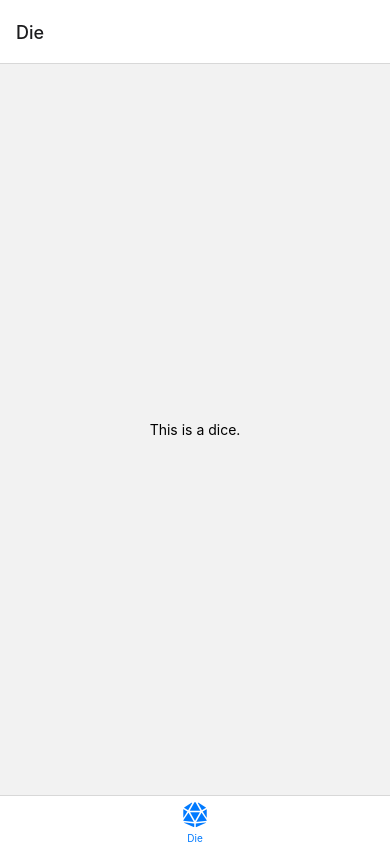
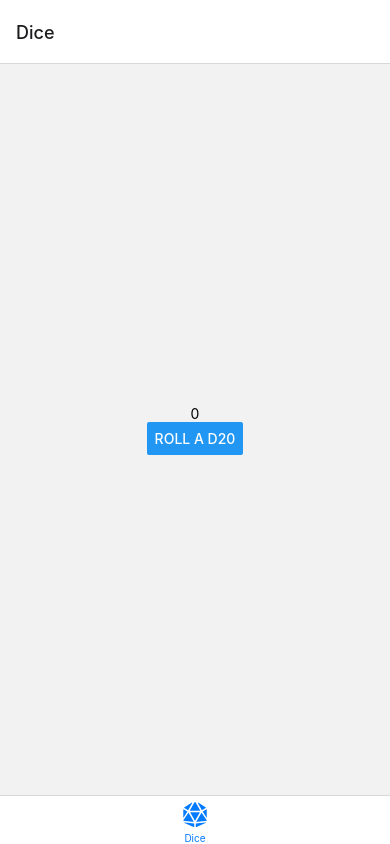
Before and after one commit to devinrbopp/dice_roller, a React Native app: screen /Dice in a window 390 px wide. Built offline with nearby package versions, Linux system fonts and the light colour scheme.

Commit message:
can roll single d20, value refreshes on page

```diff
--- a/App.tsx
+++ b/App.tsx
@@ -4,7 +4,7 @@ import { createBottomTabNavigator } from '@react-navigation/bottom-tabs';
 import type { BottomTabNavigationOptions } from '@react-navigation/bottom-tabs';
 import { NavigationContainer } from '@react-navigation/native';
 import { FontAwesome5 } from '@expo/vector-icons';
-import Die from './components/Die';
+import Dice from './components/Dice';
 
 
 const Tab = createBottomTabNavigator()
@@ -13,7 +13,7 @@ const App = () => {
   return (
       <NavigationContainer>
         <Tab.Navigator>
-          <Tab.Screen name="Die" component={Die} options={{
+          <Tab.Screen name="Dice" component={Dice} options={{
             tabBarIcon: ({color, size}) => {
               return <FontAwesome5 name="dice-d20" color={color} size ={size} />
             }
--- /dev/null
+++ b/components/Dice.tsx
@@ -0,0 +1,19 @@
+import { StyleSheet, Text, View, Button } from 'react-native'
+import { useState, useEffect } from 'react'
+
+export default function Dice () {
+
+    const [result, setResult] = useState(0)
+
+    // calculate a value
+    const rollDice = (sides: number) => {
+        return Math.floor(Math.random() * sides) + 1
+    }
+
+    return(
+        <View style={{ flex: 1, justifyContent: 'center', alignItems: 'center' }}>
+            <Text>{result}</Text>
+            <Button title='Roll a d20' onPress={() => {setResult(rollDice(20))}} />
+        </View>
+    )
+}
--- a/components/Die.tsx
+++ /dev/null
@@ -1,9 +0,0 @@
-import { StyleSheet, Text, View } from 'react-native';
-
-export default function Die () {
-    return(
-        <View style={{ flex: 1, justifyContent: 'center', alignItems: 'center' }}>
-            <Text>This is a dice.</Text>
-        </View>
-    )
-}
```
